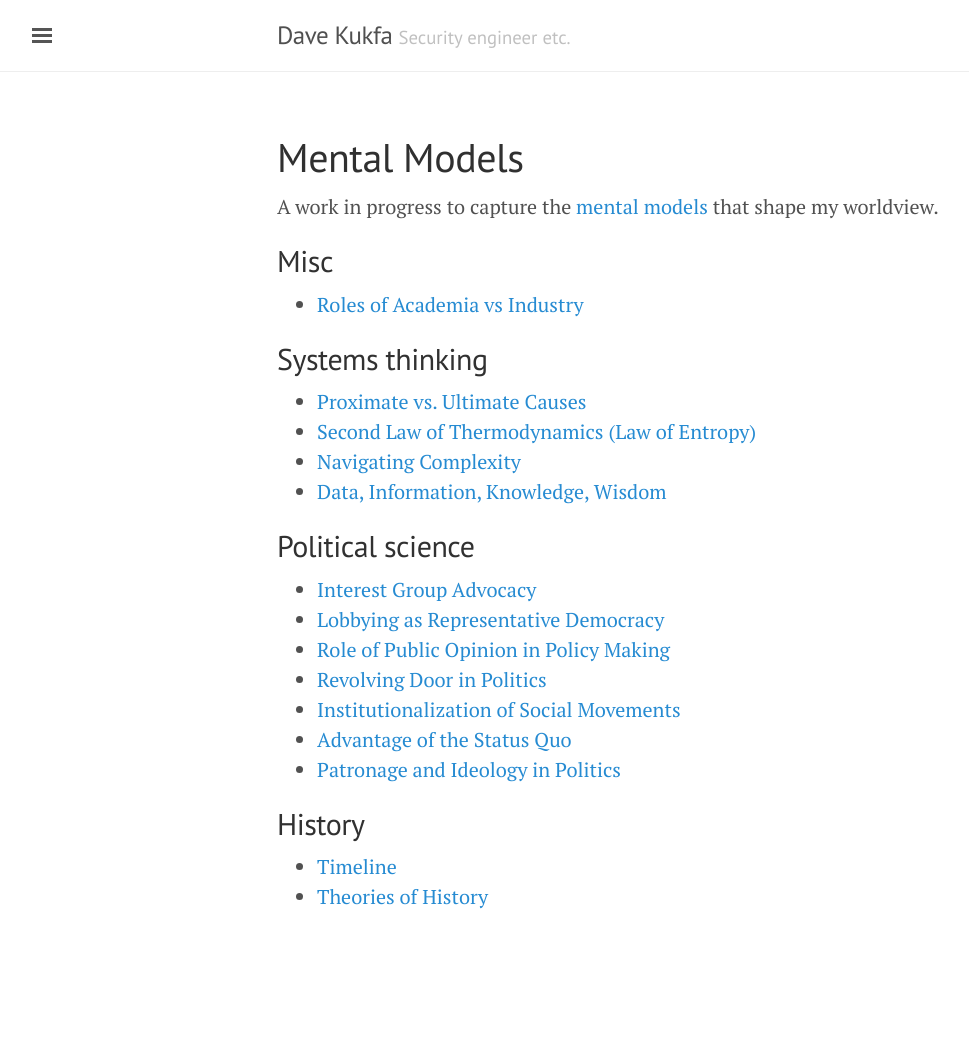
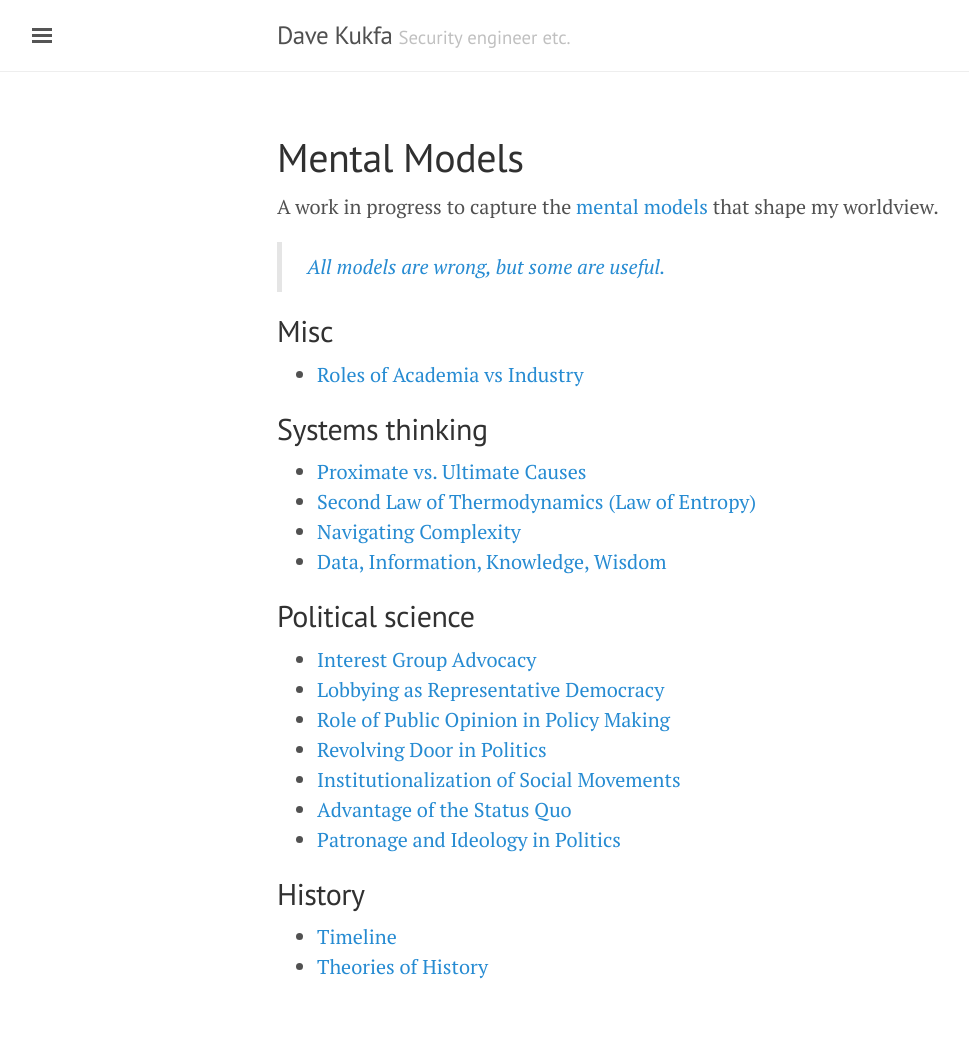
Before and after one commit to kukfa/kukfa.github.io, a Jekyll site: the page built from mental-models/index.md, in a window 1280 px wide. Shown: the whole page, without its empty margins (3-972 px from the left). Built offline with Jekyll 4.4.1, drawn with Linux system fonts in a browser that asks for light colours; nearby versions of some CDN libraries; before the commit the page ends 992 px from its top, so only the background shows below that.

Commit message:
All models are wrong

```diff
--- a/mental-models/index.md
+++ b/mental-models/index.md
@@ -4,6 +4,8 @@ title: Mental Models
 ---
 
 A work in progress to capture the [mental models](https://fs.blog/mental-models/#what_are_mental_models) that shape my worldview.
+
+> _[All models are wrong, but some are useful.](https://en.wikipedia.org/wiki/All_models_are_wrong)_
 
 {% assign tags = site.categories.mental-models | map: "tag" | uniq %}
 {% for tag in tags %}
```
